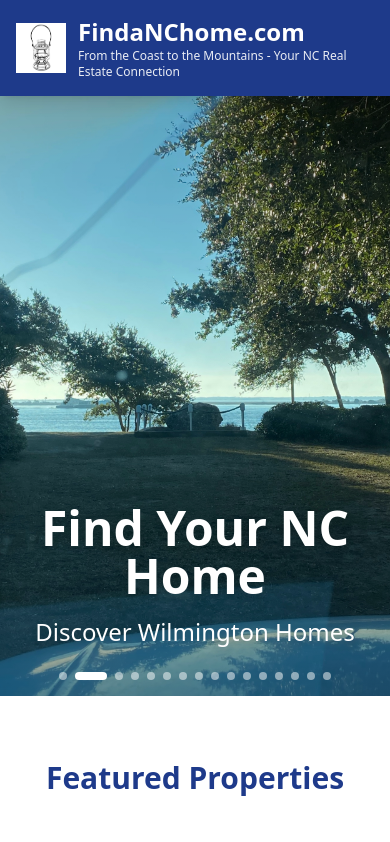
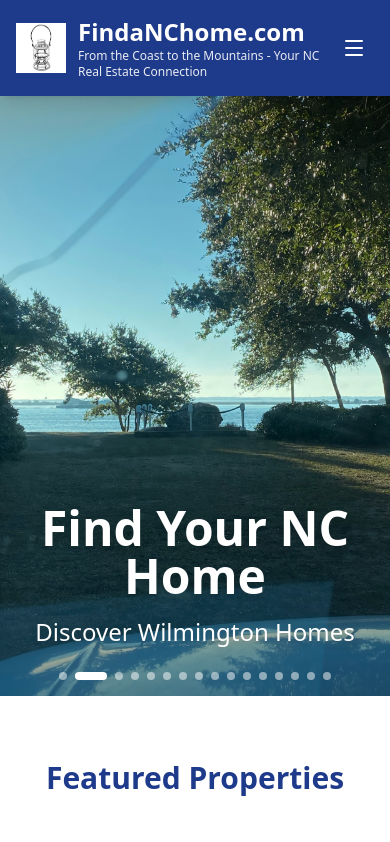
Before and after one commit to AIRealSolutions/findanchome, a Next.js app: page / in a window 390 px wide. Shown: the top 842 px of the page. Built offline with nearby package versions, Linux system fonts and the light colour scheme.

Commit message:
Add mobile hamburger menu with Login link and all navigation items

```diff
--- a/app/page.tsx
+++ b/app/page.tsx
@@ -1,9 +1,13 @@
+'use client';
+
 import Link from 'next/link'
 import Image from 'next/image'
-import { Search, Home, DollarSign, Users, BookOpen, Phone, Mail, Facebook, Twitter } from 'lucide-react'
+import { Search, Home, DollarSign, Users, BookOpen, Phone, Mail, Facebook, Twitter, Menu, X } from 'lucide-react'
 import HeroCarousel from '@/components/HeroCarousel'
+import { useState } from 'react'
 
 export default function HomePage() {
+  const [mobileMenuOpen, setMobileMenuOpen] = useState(false);
   // Sample featured properties - will be replaced with IDX/database data
   const featuredProperties = [
     {
@@ -88,7 +92,7 @@ export default function HomePage() {
               </div>
             </Link>
 
-            {/* Navigation Menu */}
+            {/* Desktop Navigation Menu */}
             <nav className="hidden md:flex items-center gap-6">
               <Link href="/properties" className="hover:text-[#fbbf24] transition-colors">Properties</Link>
               <Link href="/communities" className="hover:text-[#fbbf24] transition-colors">Communities</Link>
@@ -98,7 +102,31 @@ export default function HomePage() {
               <Link href="/login" className="hover:text-[#fbbf24] transition-colors">Login</Link>
               <Link href="/contact" className="bg-[#fbbf24] text-[#1e3a8a] px-4 py-2 rounded-lg hover:bg-[#fcd34d] transition-colors font-medium">Contact</Link>
             </nav>
+
+            {/* Mobile Menu Button */}
+            <button
+              className="md:hidden p-2"
+              onClick={() => setMobileMenuOpen(!mobileMenuOpen)}
+              aria-label="Toggle menu"
+            >
+              {mobileMenuOpen ? <X size={24} /> : <Menu size={24} />}
+            </button>
           </div>
+
+          {/* Mobile Navigation Menu */}
+          {mobileMenuOpen && (
+            <nav className="md:hidden py-4 border-t border-white/20">
+              <div className="flex flex-col gap-3">
+                <Link href="/properties" className="hover:text-[#fbbf24] transition-colors py-2" onClick={() => setMobileMenuOpen(false)}>Properties</Link>
+                <Link href="/communities" className="hover:text-[#fbbf24] transition-colors py-2" onClick={() => setMobileMenuOpen(false)}>Communities</Link>
+                <Link href="/sell" className="hover:text-[#fbbf24] transition-colors py-2" onClick={() => setMobileMenuOpen(false)}>Sell</Link>
+                <Link href="/agents" className="hover:text-[#fbbf24] transition-colors py-2" onClick={() => setMobileMenuOpen(false)}>Agents</Link>
+                <Link href="/education" className="hover:text-[#fbbf24] transition-colors py-2" onClick={() => setMobileMenuOpen(false)}>Education</Link>
+                <Link href="/login" className="hover:text-[#fbbf24] transition-colors py-2 font-medium" onClick={() => setMobileMenuOpen(false)}>Login</Link>
+                <Link href="/contact" className="bg-[#fbbf24] text-[#1e3a8a] px-4 py-2 rounded-lg hover:bg-[#fcd34d] transition-colors font-medium text-center mt-2" onClick={() => setMobileMenuOpen(false)}>Contact</Link>
+              </div>
+            </nav>
+          )}
         </div>
       </header>
 
```
Also changed, not shown: 1 other file (tests, documents, lock files or other folders).
